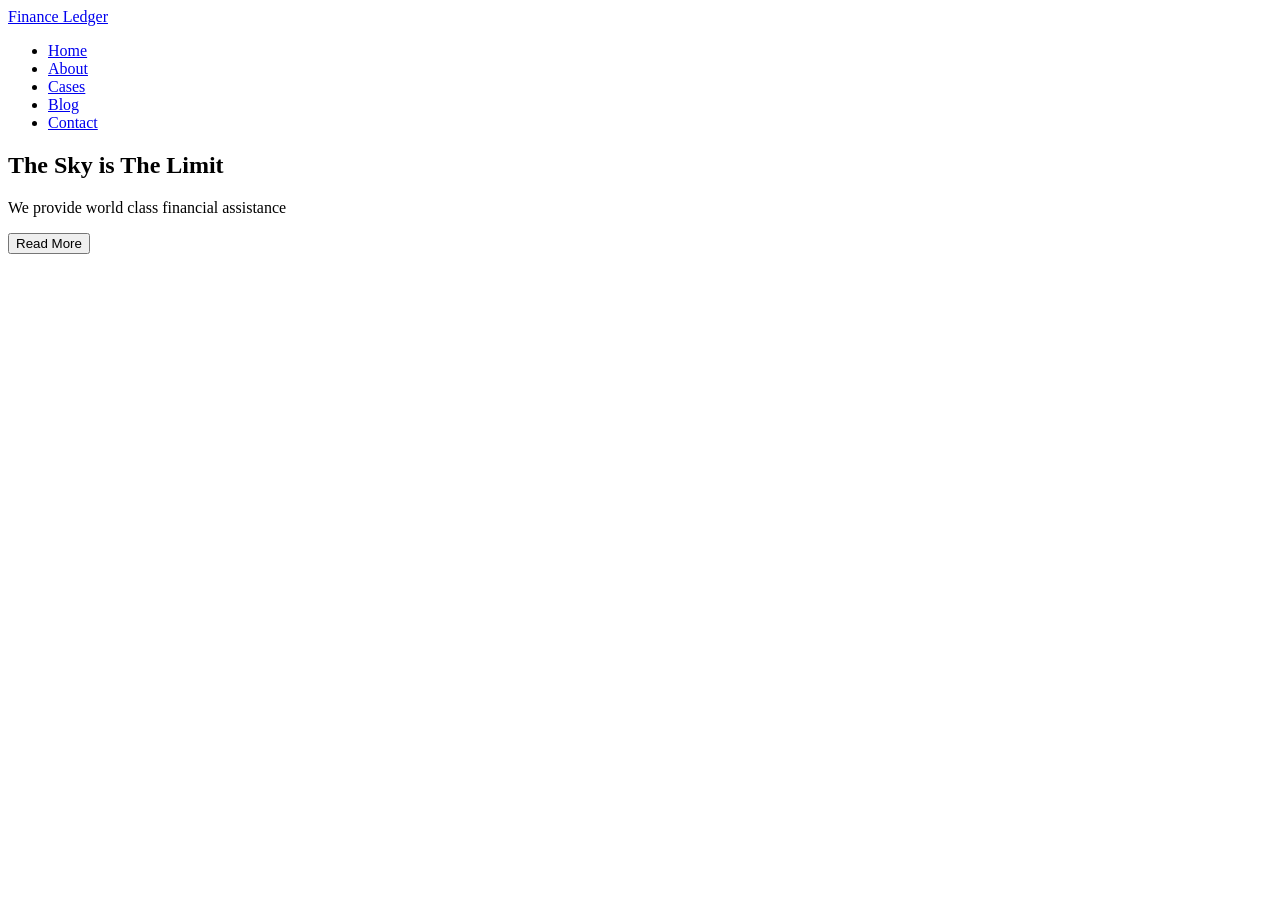
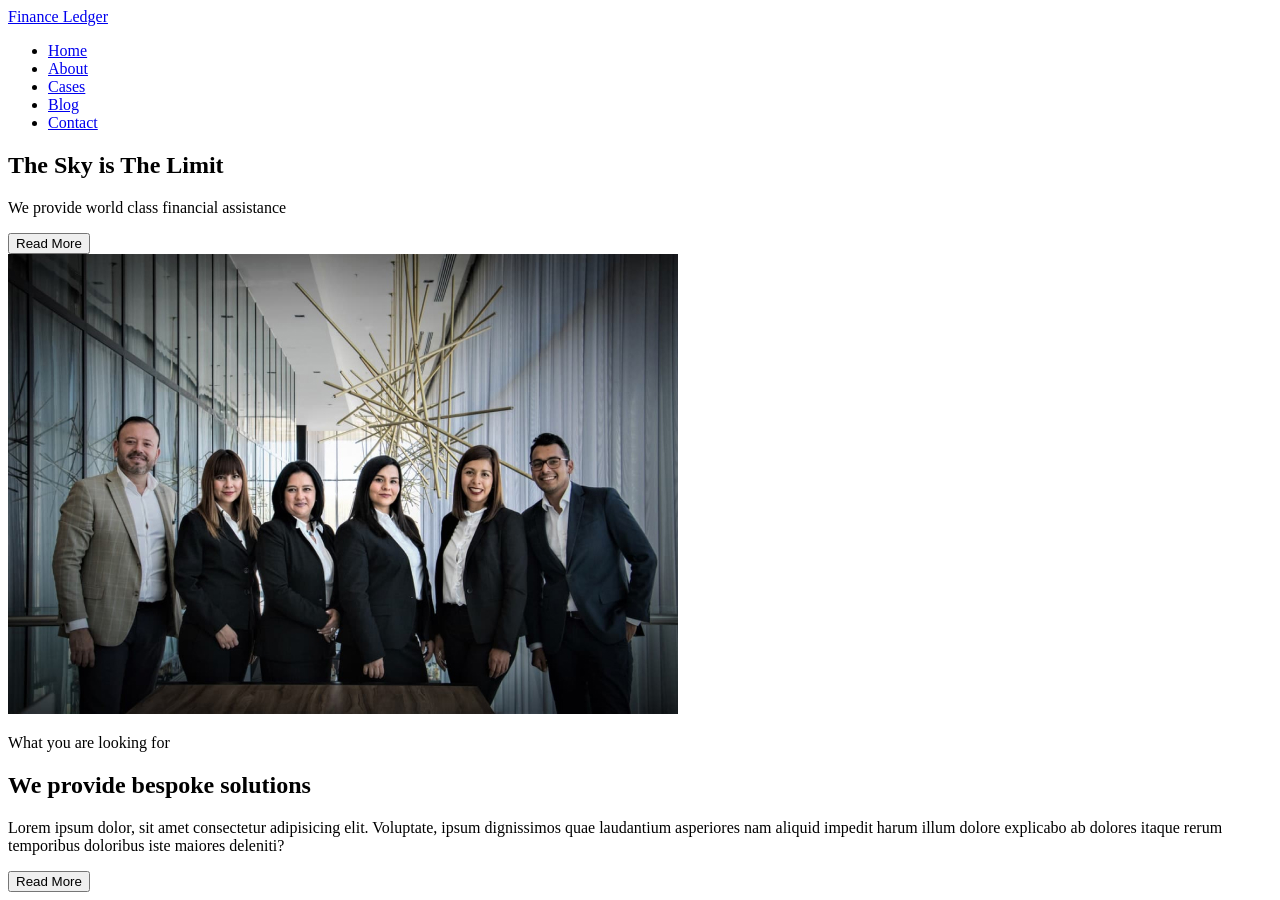
Before and after one commit to kashirin-olexsandr/blended-96-7-8, a plain HTML site: page index.html in a window 1280 px wide. Before the commit the page ends 800 px from the top, so only its background shows below. Drawn offline with Linux system fonts and the light colour scheme.

Commit message:
add section about

```diff
--- a/index.html
+++ b/index.html
@@ -25,6 +25,24 @@
         <p>We provide world class financial assistance</p>
         <button type="button">Read More</button>
       </section>
+
+      <section>
+        <img
+          src="./images/Rectangle.jpg"
+          alt="rectangle"
+          width="670"
+          height="460"
+        />
+        <p>What you are looking for</p>
+        <h2>We provide bespoke solutions</h2>
+        <p>
+          Lorem ipsum dolor, sit amet consectetur adipisicing elit. Voluptate,
+          ipsum dignissimos quae laudantium asperiores nam aliquid impedit harum
+          illum dolore explicabo ab dolores itaque rerum temporibus doloribus
+          iste maiores deleniti?
+        </p>
+        <button type="button">Read More</button>
+      </section>
     </main>
     <footer></footer>
   </body>
```
Also changed, not shown: images/Rectangle.jpg (added).
